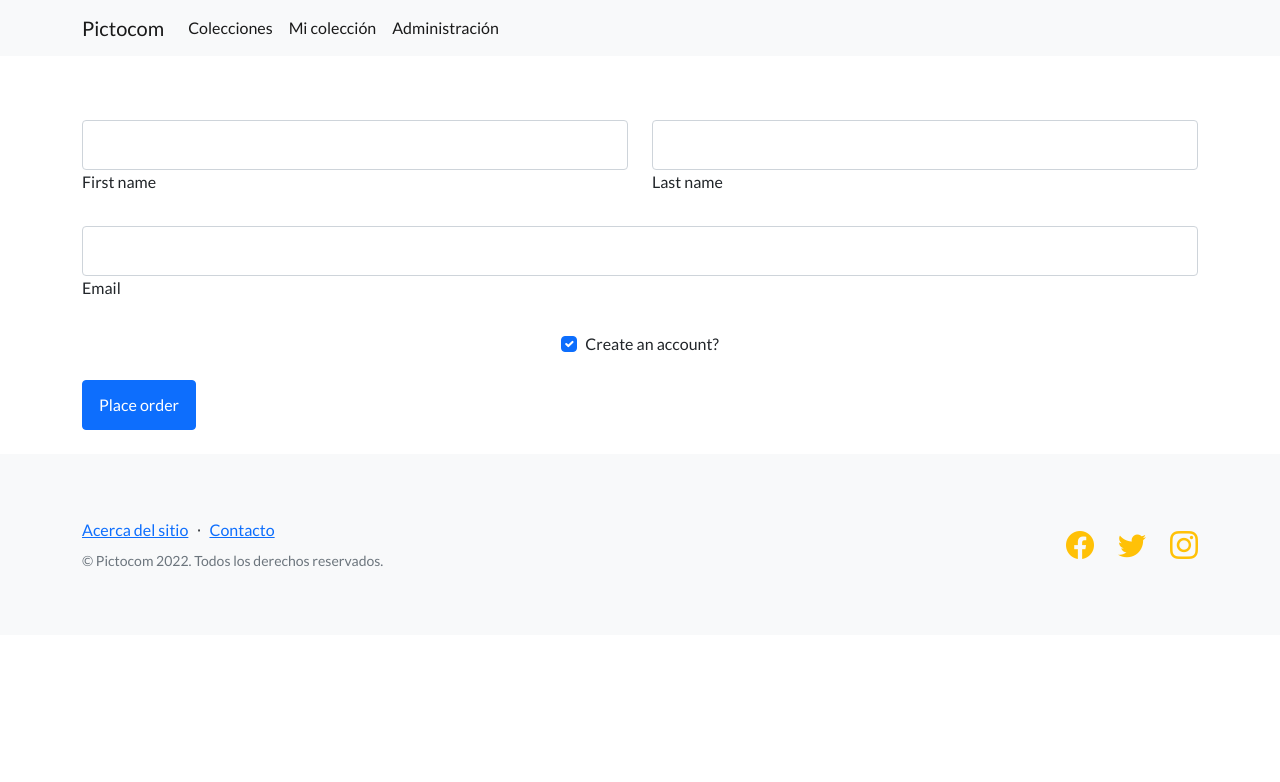
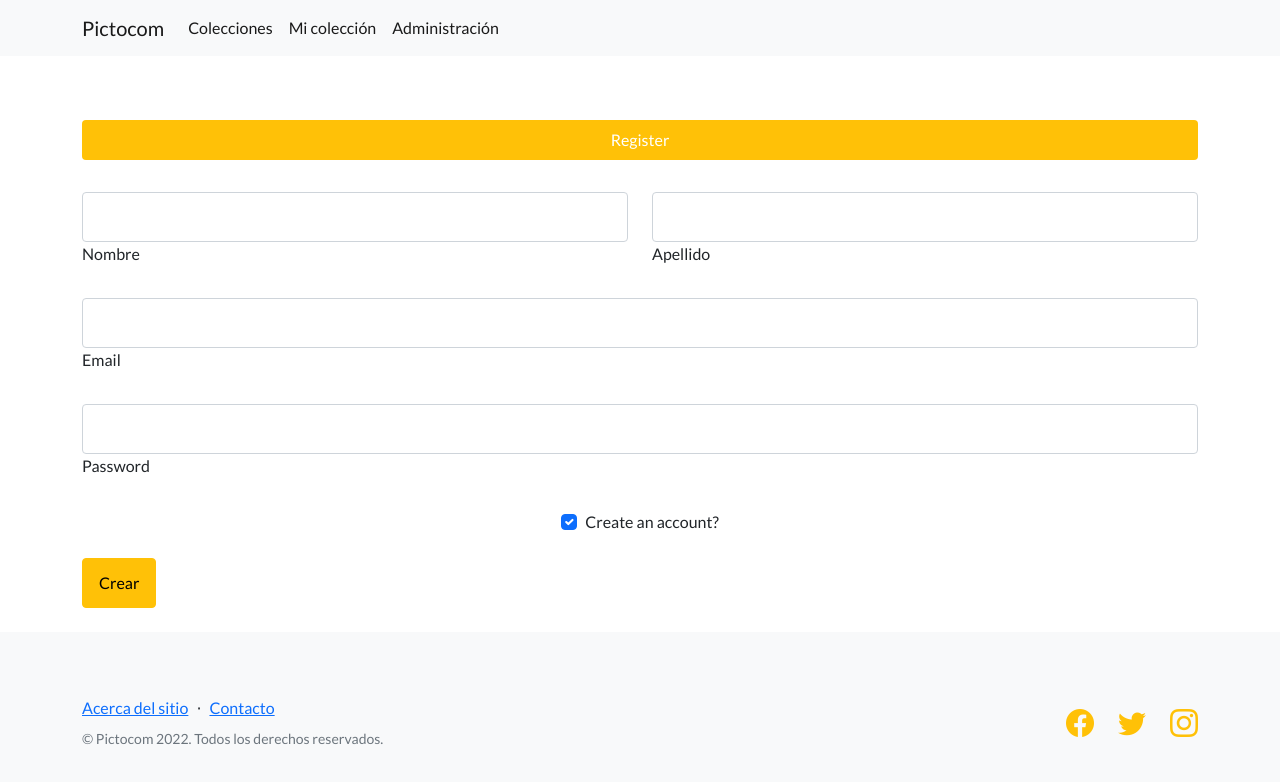
Before and after one commit to sergiobni/proyecto-panel-comunicacion, an Angular app: page /register in a window 1280 px wide. Shown: the top 782 px of the page. Built offline with nearby package versions, Linux system fonts and the light colour scheme.

Commit message:
a falta de añadir los servicios

```diff
--- a/src/app/register/register.component.css
+++ b/src/app/register/register.component.css
@@ -0,0 +1,4 @@
+.nav-pills .nav-link.active,
+.show>.nav-pills .nav-link{
+    background: rgb(255, 193, 7) !important
+}
--- a/src/app/register/register.component.html
+++ b/src/app/register/register.component.html
@@ -1,17 +1,32 @@
 <div class="container2 container mt-5">
+
+  <ul class="nav nav-pills nav-justified mb-3" id="ex1" role="tablist">
+        <li class="nav-item mt-3" role="presentation">
+          <a
+            class="nav-link active"
+            id="tab-login"
+            data-mdb-toggle="pill"
+            href="#pills-login"
+            role="tab"
+            aria-controls="pills-login"
+            aria-selected="true"
+            >Register</a
+          >
+        </li>
+          </ul>
       <form>
         <!-- 2 column grid layout with text inputs for the first and last names -->
         <div class="row mb-4 ">
           <div class="col">
             <div class="form-outline mt-3">
               <input type="text" id="form6Example1" class="form-control" />
-              <label class="form-label" for="form6Example1">First name</label>
+              <label class="form-label" for="form6Example1">Nombre</label>
             </div>
           </div>
           <div class="col">
             <div class="form-outline mt-3">
               <input type="text" id="form6Example2" class="form-control" />
-              <label class="form-label" for="form6Example2">Last name</label>
+              <label class="form-label" for="form6Example2">Apellido</label>
             </div>
           </div>
         </div>
@@ -21,6 +36,15 @@
           <input type="email" id="form6Example5" class="form-control" />
           <label class="form-label" for="form6Example5">Email</label>
         </div>
+
+          <div class="form-outline mb-4">
+              <input
+                type="password"
+                id="registerPassword"
+                class="form-control"
+              />
+              <label class="form-label" for="registerPassword">Password</label>
+            </div>
 
         <!-- Checkbox -->
         <div class="form-check d-flex justify-content-center mb-4">
@@ -37,8 +61,9 @@
         </div>
 
         <!-- Submit button -->
-        <button type="submit" class="btn btn-primary btn-block mb-4">
-          Place order
+        <button type="submit" class="btn btn-warning btn-block mb-4">
+          Crear
         </button>
       </form>
-    </div>
+
+     </div>
--- a/src/app/register/register.component.ts
+++ b/src/app/register/register.component.ts
@@ -1,15 +1,25 @@
 import { Component, OnInit } from '@angular/core';
+// import { SesionService } from '../services/sesion.service';
 
 @Component({
   selector: 'app-register',
   templateUrl: './register.component.html',
-  styleUrls: ['./register.component.css']
+  styleUrls: ['./register.component.css'],
 })
 export class RegisterComponent implements OnInit {
-
-  constructor() { }
-
-  ngOnInit(): void {
+  nombre: string | null = '';
+  apellido: string | null = '';
+  constructor()
+  // (private Sesion: SesionService)
+  {
+    // this.getData();
   }
 
+  ngOnInit(): void {}
 }
+
+  // getData() {
+  //   this.nombre = localStorage.getItem('Nombre');
+  //   this.apellido = localStorage.getItem('Apellido');
+  //   this.email = localStorage.getItem('Email')
+  // }
```
